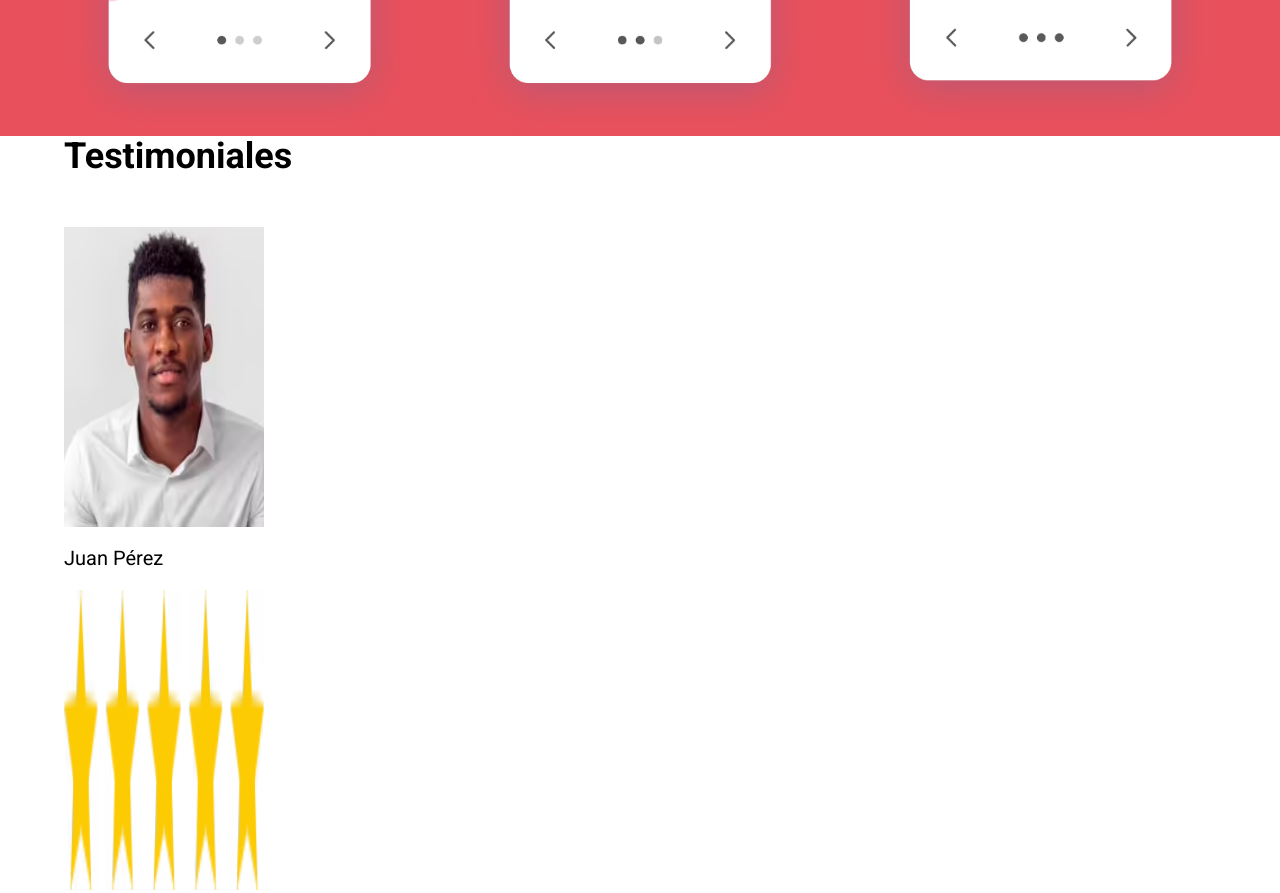
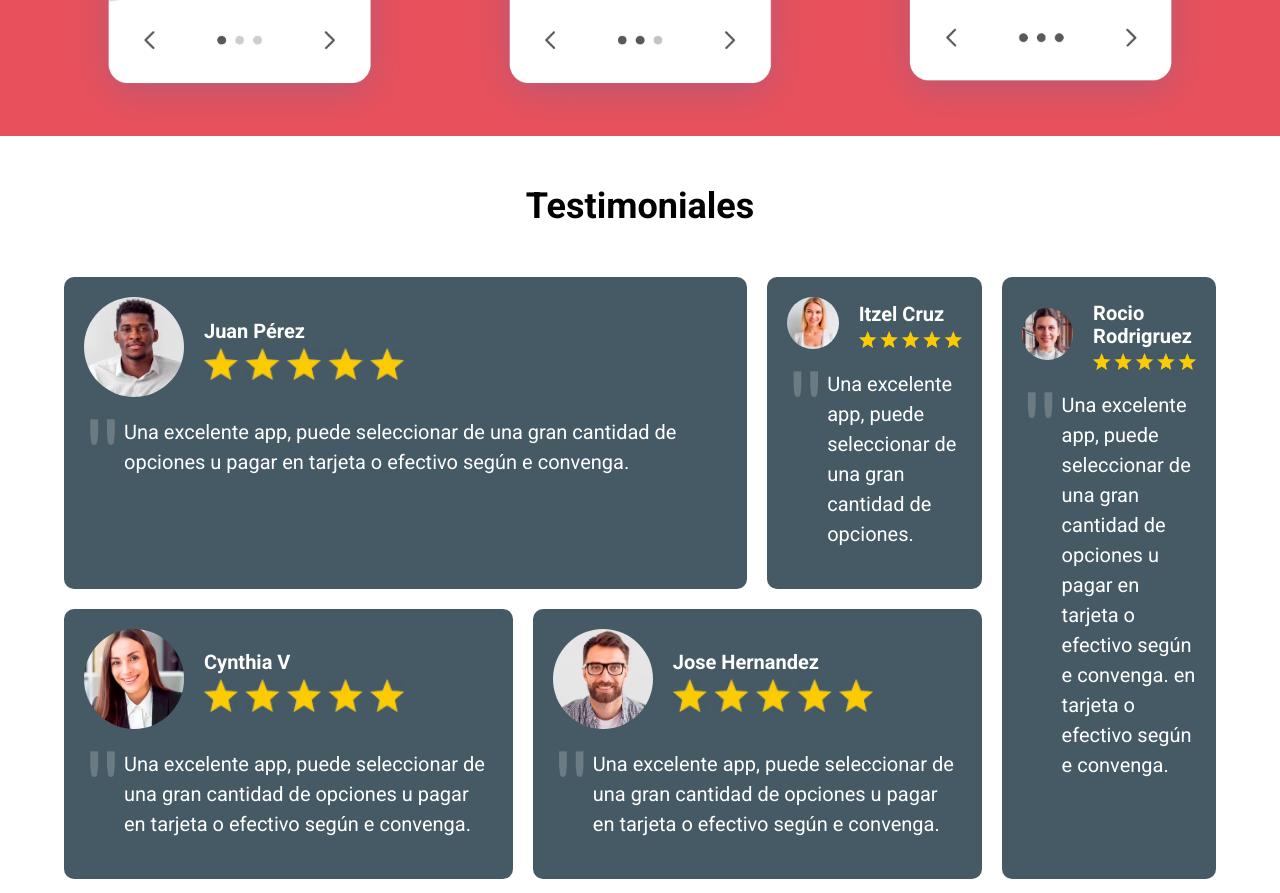
Before and after one commit to JosueP0721/Proyecto--delivery, a website: page index.html in a window 1280 px wide. Shown: the part 1580-2473 px from the top of the page. Drawn offline with Linux system fonts and the light colour scheme.

Commit message:
testimoniales.scss

```diff
--- a/index.html
+++ b/index.html
@@ -107,7 +107,7 @@
                     </div>
                 </header>
                 <blockquote class="testimonial__texto">
-                    Una excelente app, puede seleccionar de una gran cantidad de opciones u pagar en tarjeta o efectivo según e convenga.
+                    Una excelente app, puede seleccionar de una gran cantidad de opciones.
                 </blockquote>
             </div>
             <div class="testimonial">
@@ -127,7 +127,7 @@
                     </div>
                 </header>
                 <blockquote class="testimonial__texto">
-                    Una excelente app, puede seleccionar de una gran cantidad de opciones u pagar en tarjeta o efectivo según e convenga.
+                    Una excelente app, puede seleccionar de una gran cantidad de opciones u pagar en tarjeta o efectivo según e convenga. en tarjeta o efectivo según e convenga.
                 </blockquote>
             </div>
             <div class="testimonial">
--- a/src/scss/base/_globales.scss
+++ b/src/scss/base/_globales.scss
@@ -21,6 +21,7 @@ a {
 }
 img {
     max-width: 100%;
+    height: auto;
     display: block;
 }
 h1, h2, h3 {
--- a/src/scss/layout/_index.scss
+++ b/src/scss/layout/_index.scss
@@ -1,3 +1,4 @@
 @forward 'header';
 @forward 'formulario';
 @forward 'pasos';
+@forward 'testimoniales';
--- a/src/scss/layout/_pasos.scss
+++ b/src/scss/layout/_pasos.scss
@@ -24,7 +24,6 @@
     }
     &__imagen {
         width: 100%;
-        height: auto;
         transition: transform .3s ease-in-out;
         &:hover {
             transform: rotate(-4deg) scale(1.2);
--- /dev/null
+++ b/src/scss/layout/_testimoniales.scss
@@ -0,0 +1,72 @@
+@use 'base/variables' as v;
+@use 'base/mixins' as m;
+
+.testimoniales {
+    padding: 5rem 0;
+    &__heading {
+        text-align: center;
+    }
+    &__grid {
+        @include m.desktop {
+            @include m.grid(5, 2rem)
+        }
+    }
+}
+.testimonial {
+    background-color: v.$secundario;
+    padding: 2rem;
+    margin-bottom: 2rem;
+    border-radius: 1rem;
+    color: v.$blanco;
+    &:last-of-type {
+        margin-bottom: 0;
+    }
+    @include m.desktop {
+        margin-bottom: 0;
+        &:nth-child(1) {
+            grid-column: 1 / 4;
+        }
+        &:nth-child(3) {
+            grid-column: 5 / 6;
+            grid-row: 1 / 3;
+        }
+        &:nth-child(4) {
+            grid-column: 1 / 3;
+        }
+        &:nth-child(5) {
+            grid-column: 3 / 5;
+        }
+    }
+    &__header {
+        display: flex;
+        gap: 2rem;
+        align-items: center;
+    }
+    &__autor {
+        color: v.$blanco;
+        font-weight: bold;
+        margin: .5rem 0;
+    }
+    &__imagen {
+        flex-basis: 10rem;
+        overflow: hidden;
+        border-radius: 50%;
+    }
+    &__texto {
+        font-size: 2rem;
+        line-height: 1.5;
+        margin: 2rem 0;
+        padding-left: 4rem;
+        position: relative;
+        &::before {
+            content: ' " ';
+            font-size: 10rem;
+            position: absolute;
+            left: 0;
+            top: -4rem;
+            opacity: .2;
+            font-family: 'Trebuchet MS', 'Lucida Sans Unicode', 'Lucida Grande', 'Lucida Sans', Arial, sans-serif;
+        }
+    }
+
+}
```
Also changed, not shown: build/css/app.css, 1 other file.
